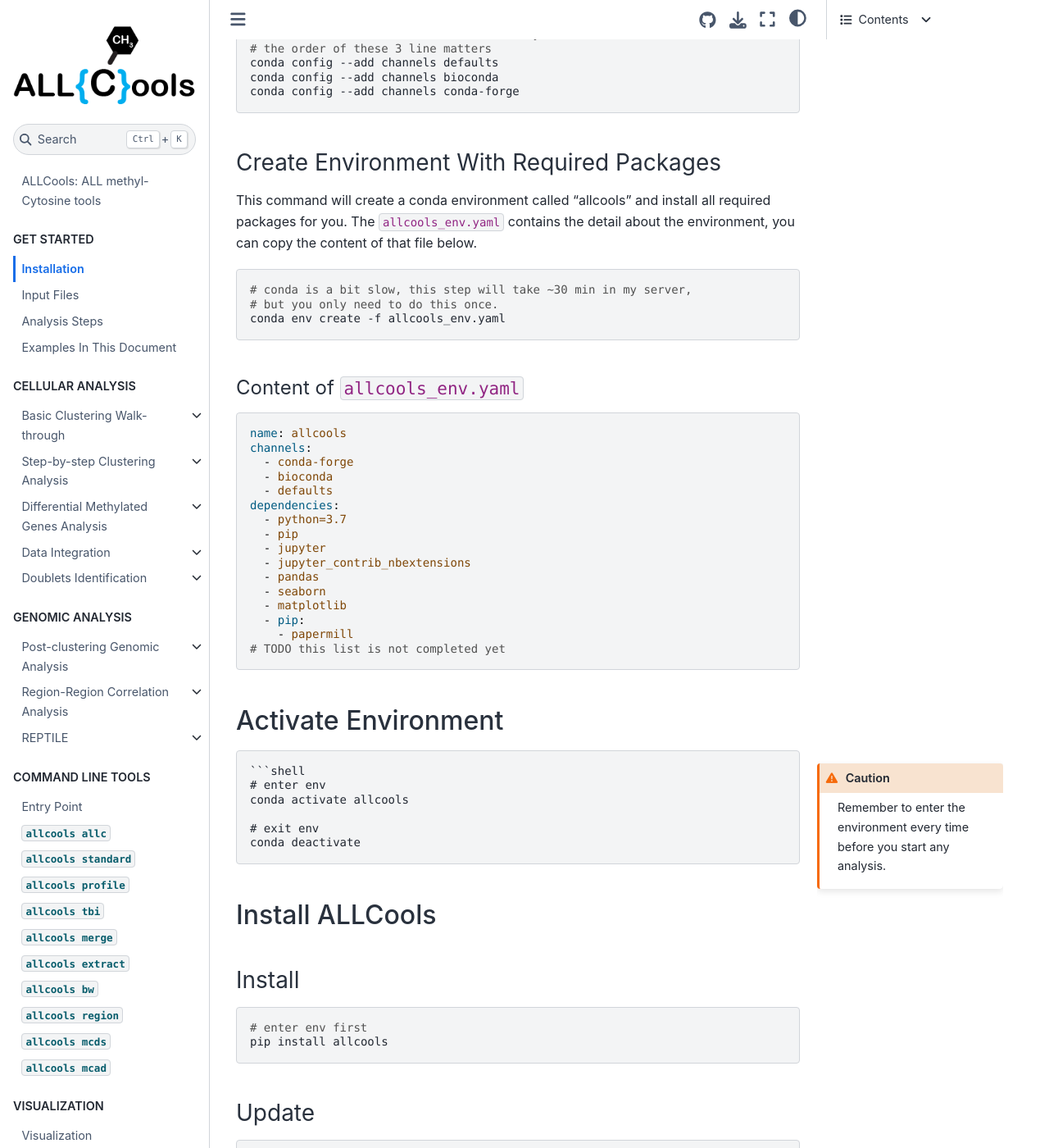
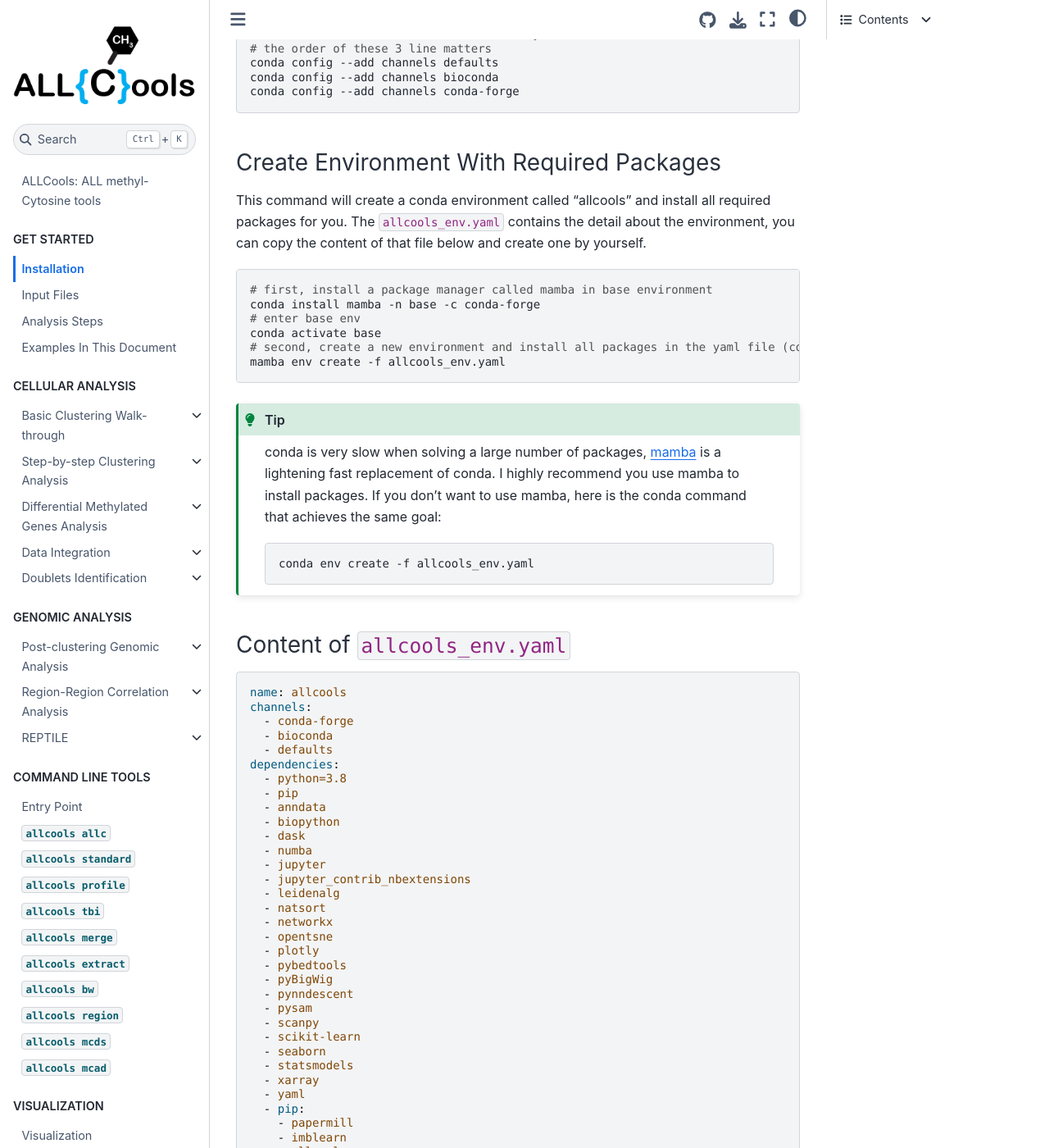
Before and after one commit to lhqing/ALLCools, a Jupyter Book: the page built from docs/allcools/start/installation.md, in a window 1280 px wide and 1400 px high, scrolled down 680 px. Shown: the whole window at 82% size. Built offline with Jupyter Book 1.0.4 settings and Sphinx 7.4.7 and the Sphinx Book theme 1.1.4, drawn with Linux system fonts in a browser that asks for light colours; pages that are not in the unit, such as notebooks, are missing from menus; comment, search, counter and statistics services are not loaded; some of the changed text lies outside the part shown.

Commit message:
finish install doc

`````diff
--- a/docs/allcools/start/installation.md
+++ b/docs/allcools/start/installation.md
@@ -31,15 +31,25 @@ conda config --add channels conda-forge
 ### Create Environment With Required Packages
 
 This command will create a conda environment called "allcools" and install all required packages for you.
-The `allcools_env.yaml` contains the detail about the environment, you can copy the content of that file below.
+The `allcools_env.yaml` contains the detail about the environment, you can copy the content of that file below and create one by yourself.
 
 ```shell
-# conda is a bit slow, this step will take ~30 min in my server,
-# but you only need to do this once.
+# first, install a package manager called mamba in base environment
+conda install mamba -n base -c conda-forge
+# enter base env
+conda activate base
+# second, create a new environment and install all packages in the yaml file (content below)
+mamba env create -f allcools_env.yaml
+```
+
+````{tip}
+conda is very slow when solving a large number of packages, [mamba](https://mamba.readthedocs.io/en/latest/installation.html) is a lightening fast replacement of conda. I highly recommend you use mamba to install packages. If you don't want to use mamba, here is the conda command that achieves the same goal:
+```shell
 conda env create -f allcools_env.yaml
 ```
+````
 
-#### Content of `allcools_env.yaml`
+### Content of `allcools_env.yaml`
 
 ```yaml
 name: allcools
@@ -48,26 +58,42 @@ channels:
   - bioconda
   - defaults
 dependencies:
-  - python=3.7
+  - python=3.8
   - pip
+  - anndata
+  - biopython
+  - dask
+  - numba
   - jupyter
   - jupyter_contrib_nbextensions
-  - pandas
+  - leidenalg
+  - natsort
+  - networkx
+  - opentsne
+  - plotly
+  - pybedtools
+  - pyBigWig
+  - pynndescent
+  - pysam
+  - scanpy
+  - scikit-learn
   - seaborn
-  - matplotlib
+  - statsmodels
+  - xarray
+  - yaml
   - pip:
     - papermill
-# TODO this list is not completed yet
+    - imblearn
+    - allcools
 ```
 
 ## Activate Environment
-
-```{margin}
+````{margin}
 ```{caution}
 Remember to enter the environment every time before you start any analysis.
 ```
+````
 
-```
 ```shell
 # enter env
 conda activate allcools
@@ -76,18 +102,22 @@ conda activate allcools
 conda deactivate
 ```
 
-## Install ALLCools
 
-### Install
+### Install optional packages
+Here are some additional packages which might be hard to install for some old systems and are optional.
+```shell
+# rpy2 (R and the R package pvclust) is used for the cluster dendrogram,
+# if you can't install, will just calculate a normal dendrogram with scipy function
+mamba install -n allcools rpy2
+# tpot is used in REPTILE model, but if not found, REPTILE will turn to use normal sklearn model
+mamba install -n allcools tpot xgboost dask-ml scikit-mdr skrebate
+# note that conda install also works, just change mamba to conda. But its usually slower.
+```
+
+## Update
 
 ```shell
 # enter env first
-pip install allcools
-```
-
-### Update
-
-```shell
-# enter env first
+conda activate allcools
 pip install --upgrade allcools
 ```
`````
